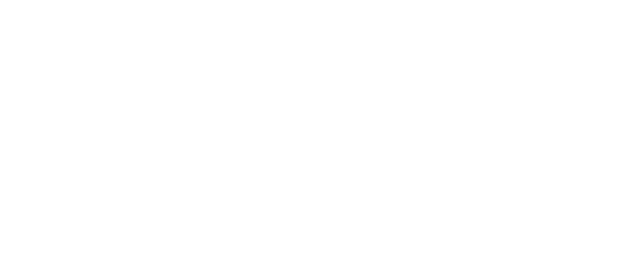
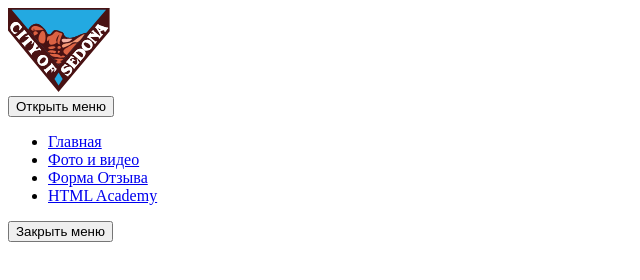
Before and after one commit to denitoff/Sedona, a plain HTML site: page source/index.html in a window 1280 px wide. Shown: the whole page, without its empty margins (0-640 px from the left). Drawn offline with Linux system fonts and the light colour scheme.

Commit message:
разметка главной header

```diff
--- a/source/index.html
+++ b/source/index.html
@@ -1,12 +1,30 @@
 <!DOCTYPE html>
-<html lang="ru">
-  <head>
-    <meta charset="utf-8">
-    <title>Сайт городка Седона - главная</title>
-  </head>
-  <body>
+<html class="page" lang="ru">
+
+<head>
+  <meta charset="utf-8">
+  <title>Сайт городка Седона - главная</title>
+</head>
+
+<body class="page__body">
+  <header class="header">
+    <a class="header__home-link" href="#">
+      <img class="header__logo" src="img/Sedona-logo.svg" width="102" height="84" alt="Логотип Седона">
+    </a>
+    <nav class="site-navigation">
+      <button class="site-navigation__dropdown" type="button"><span class="visually-hidden">Открыть меню</span></button>
+      <ul class="site-navigation__list">
+        <li class="site-navigation__item"><a href="#">Главная</a></li>
+        <li class="site-navigation__item"><a href="#">Фото и видео</a></li>
+        <li class="site-navigation__item"><a href="#">Форма Отзыва</a></li>
+        <li class="site-navigation__item"><a href="#">HTML Academy</a></li>
+      </ul>
+      <button class="site-navigation__dropdown site-navigation__dropdown--close" type="button"><span
+          class="visually-hidden">Закрыть меню</span> </button>
+    </nav>
+  </header>
 
 
+</body>
 
-  </body>
 </html>
```
Also changed, not shown: source/img/Sedona-logo.svg (added).
